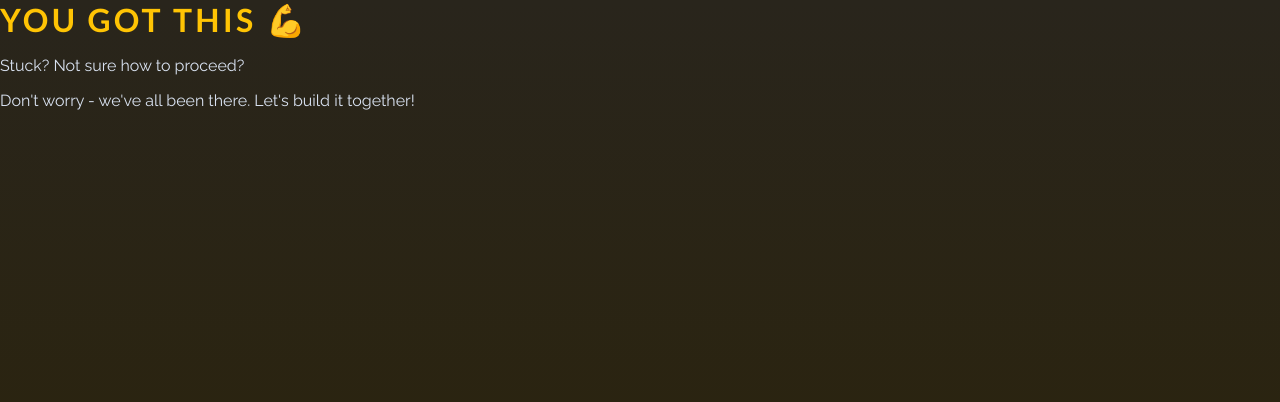
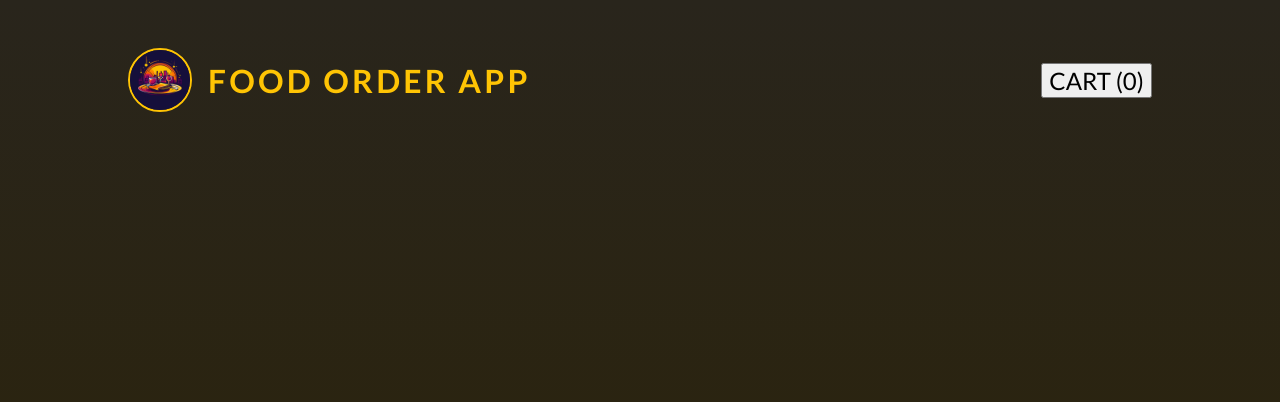
Before and after one commit to Dobuss/Food-Order-App, a React (Vite) app: page / in a window 1280 px wide. Shown: the top 402 px of the page. Built offline with nearby package versions, Linux system fonts and the light colour scheme.

Commit message:
impl header

```diff
--- a/src/App.jsx
+++ b/src/App.jsx
@@ -1,9 +1,9 @@
+import Header from "./components/Header";
+
 function App() {
   return (
     <>
-      <h1>You got this 💪</h1>
-      <p>Stuck? Not sure how to proceed?</p>
-      <p>Don't worry - we've all been there. Let's build it together!</p>
+      <Header/>
     </>
   );
 }
--- /dev/null
+++ b/src/components/Header.jsx
@@ -0,0 +1,13 @@
+import logoImg from '../assets/logo.jpg'
+
+export default function Header(){
+    return <header id="main-header">
+        <div id="title">
+            <img src={logoImg} alf="food"/>
+            <h1>Food Order App</h1>
+        </div>
+        <nav>
+            <button>CART (0)</button>
+        </nav>
+    </header>
+}
--- /dev/null
+++ b/src/components/Meals.jsx
@@ -0,0 +1,6 @@
+export default function Meals(){
+    fetch('http://localhost:3000/meals');
+    return <ul id="meals">
+
+    </ul>
+}
```
